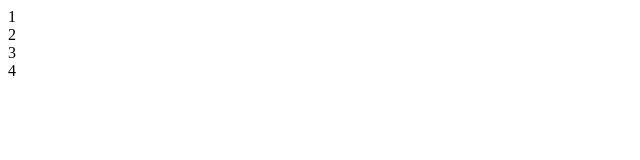
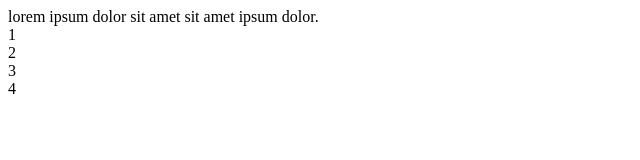
Before and after one commit to worzewolf/schoolSmile, a plain HTML site: page index.html in a window 1280 px wide. Shown: the whole page, without its empty margins (0-640 px from the left). Drawn offline with Linux system fonts and the light colour scheme.

Commit message:
brediatina

```diff
--- a/index.html
+++ b/index.html
@@ -8,7 +8,7 @@
     <title>Document</title>
 </head>
 <body>
-    <header></header>
+    <header>lorem ipsum dolor sit amet sit amet ipsum dolor.</header>
     <div class="section one">1</div>
     <div class="section two">2</div>
     <div class="section three">3</div>
```
